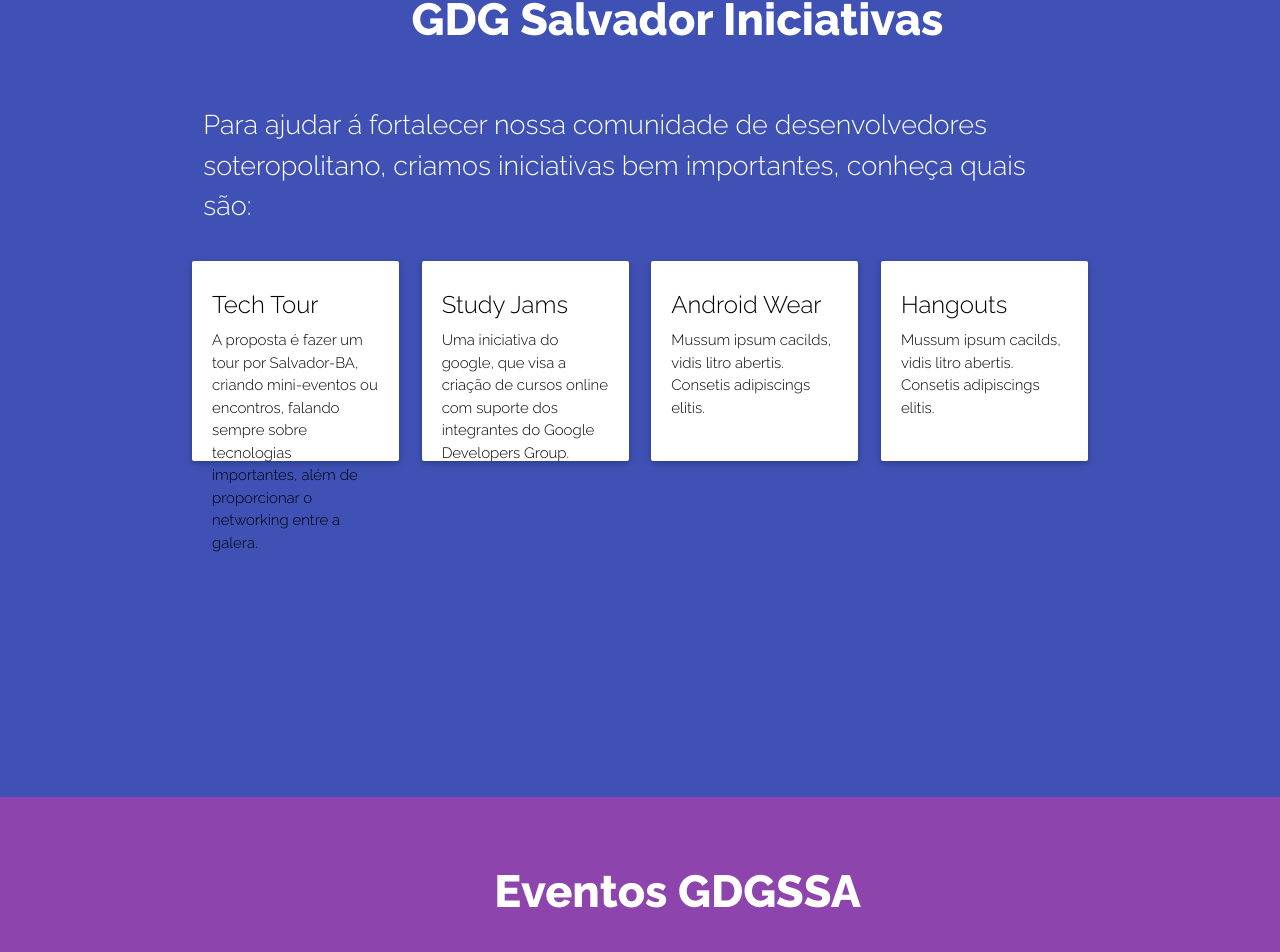
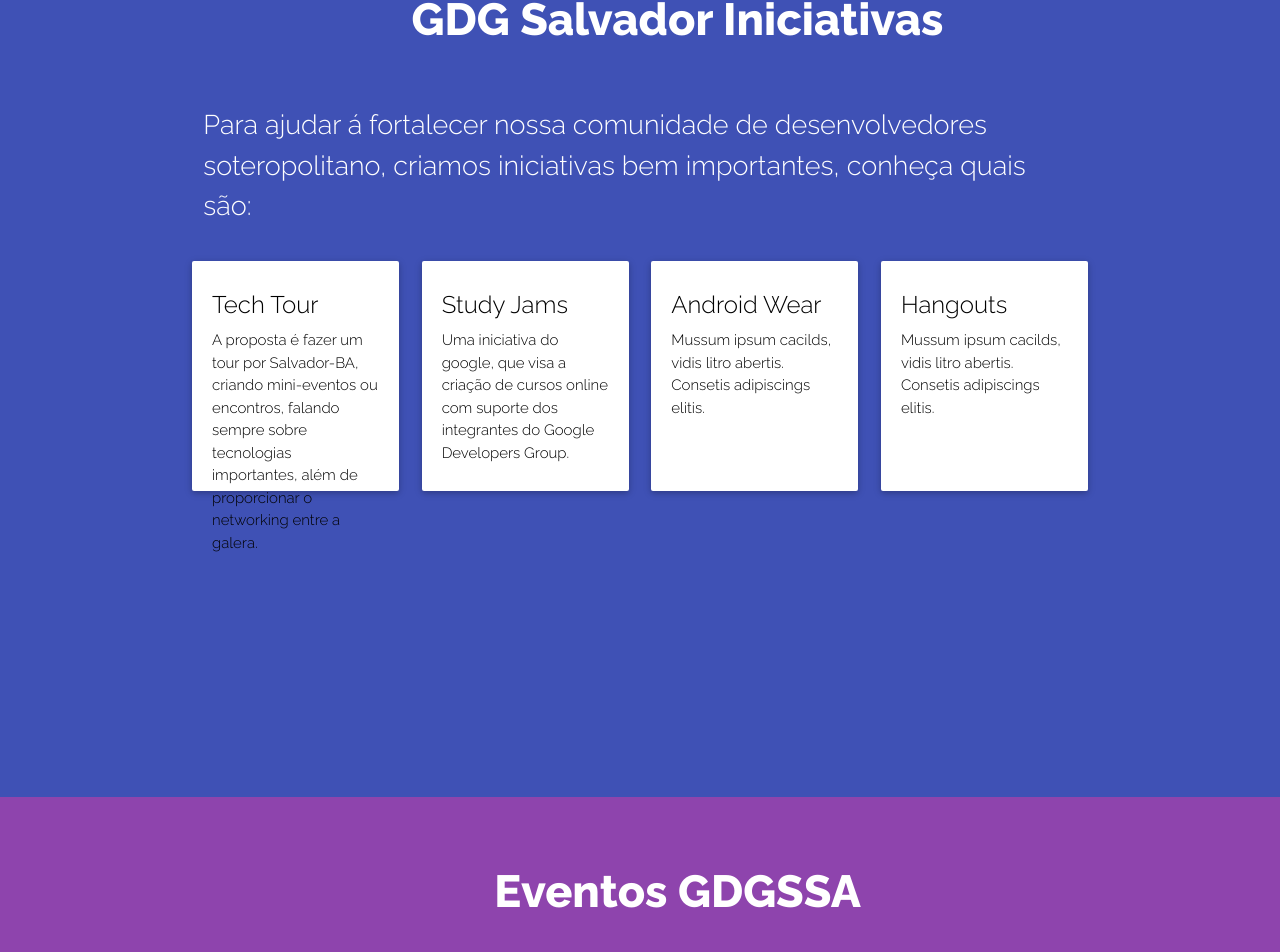
Before and after one commit to gdgssa/gdgssa.github.io, a Jekyll site: the page built from index.html, in a window 1280 px wide. Shown: the part 1165-2117 px from the top of the page. Built offline with Jekyll 4.4.1, drawn with Linux system fonts in a browser that asks for light colours.

```diff
--- a/_src/sass/_content.scss
+++ b/_src/sass/_content.scss
@@ -47,5 +47,5 @@
 }
 
 #work .card {
-    height: 200px;
+    height: 230px;
 }
--- a/assets/css/main.css
+++ b/assets/css/main.css
@@ -88,7 +88,7 @@
     font-style: justify; }
 
 #work .card {
-  height: 200px; }
+  height: 230px; }
 
 footer {
   padding-top: 1.5rem; }
```
